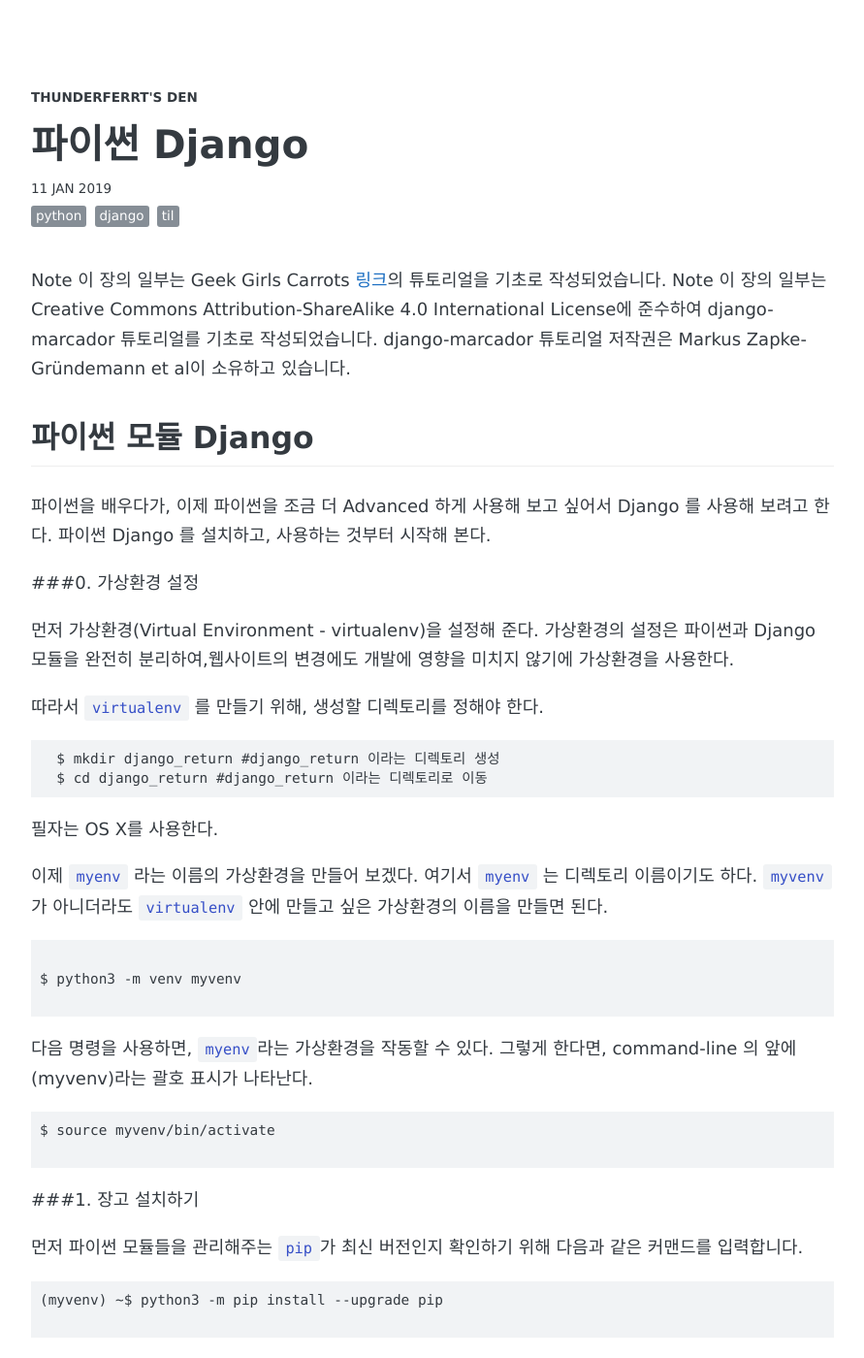
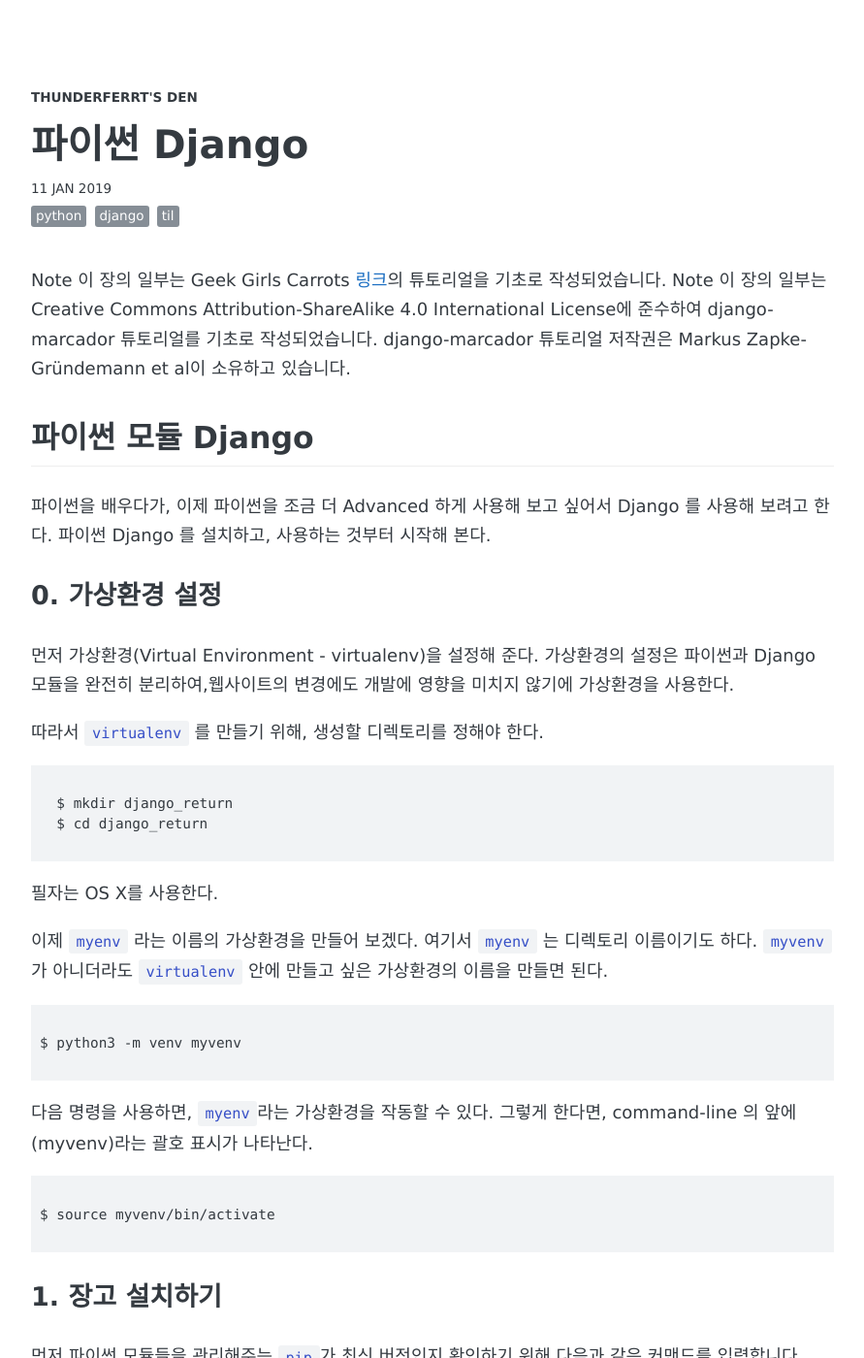
Before and after one commit to thunderferret/thunderferret.github.io, a Jekyll site: the page built from _posts/2019-01-11-new-poste.md, in a window 1280 px wide and 1400 px high. Shown: the whole window at 97% size, without its empty margins (194-1085 px from the left). Built offline with Jekyll 4.4.1, drawn with Linux system fonts in a browser that asks for light colours; some web fonts are replaced; comment, search, counter and statistics services are not loaded.

Commit message:
Update 2019-01-11-new-poste.md

````diff
--- a/_posts/2019-01-11-new-poste.md
+++ b/_posts/2019-01-11-new-poste.md
@@ -12,15 +12,17 @@
 ## 파이썬 모듈 Django
 파이썬을 배우다가, 이제 파이썬을 조금 더 Advanced 하게 사용해 보고 싶어서 Django 를 사용해 보려고 한다. 파이썬 Django 를 설치하고, 사용하는 것부터 시작해 본다.
 
-###0. 가상환경 설정
+### 0. 가상환경 설정
 
   먼저 가상환경(Virtual Environment - virtualenv)을 설정해 준다. 가상환경의 설정은 파이썬과 Django 모듈을 완전히 분리하여,웹사이트의 변경에도 개발에 영향을 미치지 않기에 가상환경을 사용한다.
 
   따라서 `virtualenv` 를 만들기 위해, 생성할 디렉토리를 정해야 한다.
 
   ```command-line
-  $ mkdir django_return #django_return 이라는 디렉토리 생성
-  $ cd django_return #django_return 이라는 디렉토리로 이동
+
+  $ mkdir django_return
+  $ cd django_return
+
   ```
 
 필자는 OS X를 사용한다.
@@ -38,22 +40,25 @@
 그렇게 한다면, command-line  의 앞에 (myvenv)라는 괄호 표시가 나타난다.
 
 ```command-line
+
 $ source myvenv/bin/activate
 
 ```
 
 
-###1. 장고 설치하기
+### 1. 장고 설치하기
 
 먼저 파이썬 모듈들을 관리해주는 `pip`가 최신 버전인지 확인하기 위해 다음과 같은 커맨드를 입력합니다.
 
 ```command-line
+
 (myvenv) ~$ python3 -m pip install --upgrade pip
 
 ```
 그 다음, `pip install django~=1.11.0` 를 입력해 장고를 설치하십시오.
 
 ```command-line
+
 (myvenv) ~$ pip install django~=1.11.0
 Collecting django~=1.11.0
   Downloading Django-1.11.3-py2.py3-none-any.whl (6.8MB)
````
